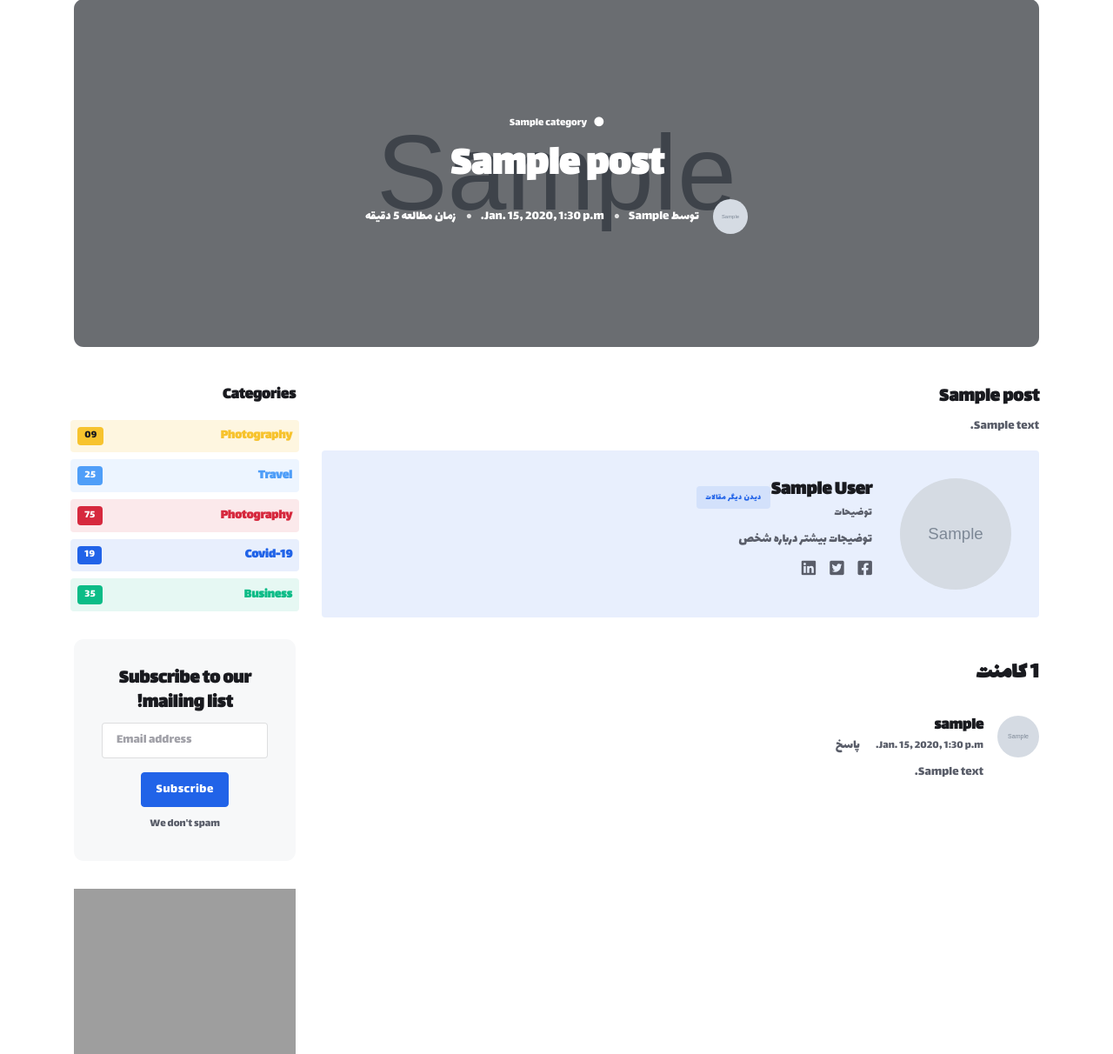
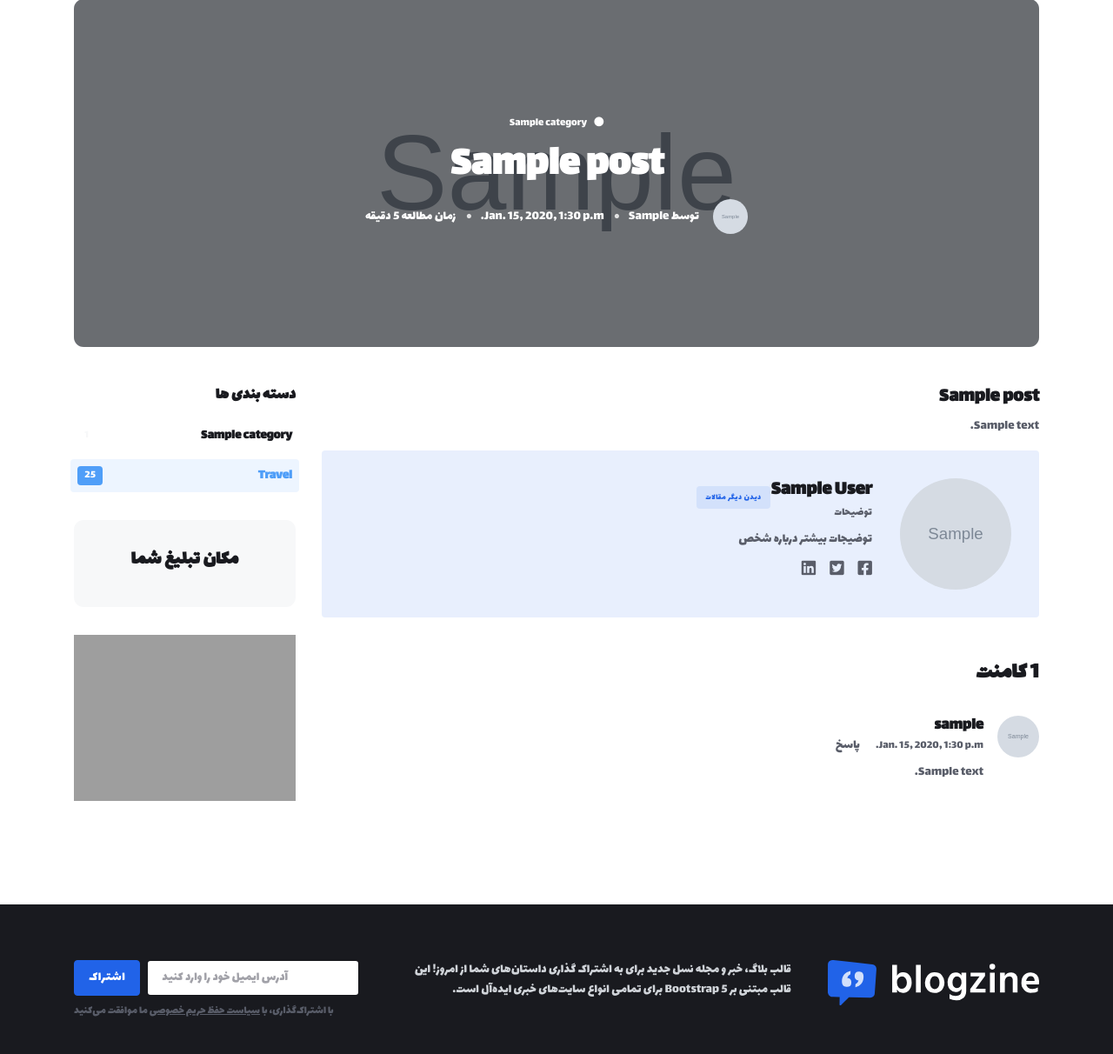
Before and after one commit to iliyasis/blog_site, a Django app: a page that uses blog_app/templates/blog_app/post_detail.html in a window 1280 px wide. Shown: the part 136-1348 px from the top of the page at 87% size. Run offline with Django 5.2, Linux system fonts and the light colour scheme; tables that the repository leaves empty hold one stand-in row (values such as "Sample post"); grey boxes marked "Sample" are stand-in pictures; some libraries are stand-ins or nearby versions; some web fonts are replaced; grey boxes are pictures that could not be loaded.

Commit message:
manage category and find similar next post

```diff
--- a/account_app/templates/account_app/profile.html
+++ b/account_app/templates/account_app/profile.html
@@ -1,4 +1,4 @@
-{% extends 'home_app/base.html' %}
+ {% extends 'home_app/base.html' %}
 
 {% load static %}
 
--- a/blog_app/models.py
+++ b/blog_app/models.py
@@ -2,6 +2,7 @@
 from django.contrib.auth.models import User
 from django.urls import reverse
 from django.utils.text import slugify
+from django.db.models import Count, Q
 
 
 # Create your models here.
@@ -21,6 +22,9 @@
 
     def get_absolute_url(self):
         return reverse('blog_app:category_detail', kwargs={'pk': self.pk})
+
+    def post_count(self):
+        return self.posts.count()
 
 
 
@@ -46,6 +50,25 @@
     def __str__(self):
         return f"{ self.title }   ------------  {self.content[:25]} "
 
+    def get_similar_post(self):
+        current_categories = self.category.all()
+
+        similar_posts = (
+            Post.objects
+            .exclude(pk=self.pk)
+            .filter(category__in=current_categories)
+            .annotate(
+                similarity=Count(
+                    'category',
+                    filter=Q(category__in=current_categories),
+                    distinct=True
+                )
+            )
+            .order_by('-similarity', '-date_posted')
+        )
+
+        return similar_posts.first()
+
 
 class Comment(models.Model):
     post = models.ForeignKey(Post, related_name="comments", on_delete=models.CASCADE)
--- a/blog_app/templates/blog_app/post_detail.html
+++ b/blog_app/templates/blog_app/post_detail.html
@@ -1,6 +1,8 @@
 {% extends 'home_app/base.html' %}
 
 {% load static %}
+
+{% load category_tags %}
 
 {% block content %}
 
@@ -114,7 +116,8 @@
                                             <div class="mb-2">
                                                 <h5 class="m-0">{{ comment.author.profile.nickname }}</h5>
                                                 <span class="me-3 small">{{ comment.date_posted }}</span>
-                                                <a onclick="reply({{ comment.id }},'{{ comment.author.profile.nickname }}')" href="#comment" class="text-body fw-normal">پاسخ</a>
+                                                <a onclick="reply({{ comment.id }},'{{ comment.author.profile.nickname }}')"
+                                                   href="#comment" class="text-body fw-normal">پاسخ</a>
                                             </div>
                                             <p>{{ comment.content }}</p>
                                         </div>
@@ -128,7 +131,8 @@
                                                 <div class="mb-2">
                                                     <h5 class="m-0">{{ reply.author.profile.nickname }}</h5>
                                                     <span class="me-3 small">{{ reply.date_posted }} </span>
-                                                <a onclick="reply({{ reply.id }}, '{{ reply.author.profile.nickname }}')" href="#comment" class="text-body fw-normal">پاسخ</a>
+                                                    <a onclick="reply({{ reply.id }}, '{{ reply.author.profile.nickname }}')"
+                                                       href="#comment" class="text-body fw-normal">پاسخ</a>
                                                 </div>
                                                 <p>{{ reply.content }}</p>
                                             </div>
@@ -156,7 +160,7 @@
                         {% if user.is_authenticated %}
                             <!-- Reply START -->
                             <div id="comment">
-                            <h3>نطرات خود را با  ما به اشتراک بگذارید</h3>
+                                <h3>نطرات خود را با ما به اشتراک بگذارید</h3>
                                 <form method="post" class="row g-3 mt-2">
                                     {% csrf_token %}
                                     <input id="reply_input" type="hidden" name="reply_to" value="">
@@ -177,42 +181,12 @@
                     <!-- Right sidebar START -->
                     <div class="col-lg-3">
                         <div data-sticky data-margin-top="80" data-sticky-for="991">
-                            <!-- Categories -->
-                            <div class="row g-2">
-                                <h5>Categories</h5>
-                                <div class="d-flex justify-content-between align-items-center bg-warning bg-opacity-15 rounded p-2 position-relative">
-                                    <h6 class="m-0 text-warning">Photography</h6>
-                                    <a href="post-single-4.html#"
-                                       class="badge bg-warning text-dark stretched-link">09</a>
-                                </div>
-                                <div class="d-flex justify-content-between align-items-center bg-info bg-opacity-10 rounded p-2 position-relative">
-                                    <h6 class="m-0 text-info">Travel</h6>
-                                    <a href="post-single-4.html#" class="badge bg-info stretched-link">25</a>
-                                </div>
-                                <div class="d-flex justify-content-between align-items-center bg-danger bg-opacity-10 rounded p-2 position-relative">
-                                    <h6 class="m-0 text-danger">Photography</h6>
-                                    <a href="post-single-4.html#" class="badge bg-danger stretched-link">75</a>
-                                </div>
-                                <div class="d-flex justify-content-between align-items-center bg-primary bg-opacity-10 rounded p-2 position-relative">
-                                    <h6 class="m-0 text-primary">Covid-19</h6>
-                                    <a href="post-single-4.html#" class="badge bg-primary stretched-link">19</a>
-                                </div>
-                                <div class="d-flex justify-content-between align-items-center bg-success bg-opacity-10 rounded p-2 position-relative">
-                                    <h6 class="m-0 text-success">Business</h6>
-                                    <a href="post-single-4.html#" class="badge bg-success stretched-link">35</a>
-                                </div>
-                            </div>
+                            {% show_categories %}
 
                             <!-- Newsletter START -->
                             <div class="bg-light p-4 mt-4 rounded-3 text-center">
-                                <h4>Subscribe to our mailing list!</h4>
-                                <form>
-                                    <div class="mb-3">
-                                        <input type="email" class="form-control" placeholder="Email address">
-                                    </div>
-                                    <button type="submit" class="btn btn-primary">Subscribe</button>
-                                    <div class="form-text">We don't spam</div>
-                                </form>
+                                <h4>مکان تبلیغ شما</h4>
+
                             </div>
                             <!-- Newsletter END -->
 
@@ -231,28 +205,37 @@
         <!-- =======================
         Main END -->
 
-        <!-- =======================
-        Sticky post START -->
-        <div class="sticky-post bg-light border p-4 mb-5 text-sm-end rounded d-none d-xxl-block">
+        {% with similar_post=post.get_similar_post %}
+
+            {% if similar_post %}
+
+                <div dir="ltr" class="sticky-post bg-light border p-3 mb-5 rounded d-none d-xxl-block">
+    <span class="d-block text-start mb-2">
+        <i class="bi bi-arrow-left ms-3"></i>...پیشنهاد بعدی
+    </span>
                     <div class="d-flex align-items-center">
-                <!-- Title -->
-                <div class="me-3">
-                    <span>Next post<i class="bi bi-arrow-right ms-3"></i></span>
-                    <h6 class="m-0"><a href="javascript:void(0)" class="stretched-link btn-link text-reset">Bad habits
-                        that people in the industry need to quit</a></h6>
+                        <div dir="rtl" class="me-3">
+                            <h6 class="ms-2">
+                                <a href="{{ similar_post.get_absolute_url }}"
+                                   class="stretched-link btn-link text-reset">
+                                    {{ similar_post.title }}
+                                </a>
+                            </h6>
                         </div>
-                <!-- image -->
                         <div class="col-4 d-none d-md-block">
-                    <img src="{% static 'images/blog/4by3/05.jpg' %}" alt="Image">
+                            <img src="{{ similar_post.image.url }}" alt="Image">
                         </div>
                     </div>
                 </div>
-        <!-- =======================
-        Sticky post END -->
+
+            {% endif %}
+
+        {% endwith %}
+
 
     </main>
     <script>
-    function reply(comment_id, author){
+        function reply(comment_id, author) {
             author = " پاسخ به " + author
             document.getElementById("reply_input").value = comment_id;
             document.getElementById("send_comment").value = author;
--- /dev/null
+++ b/blog_app/templates/components/categories.html
@@ -0,0 +1,17 @@
+<!-- Categories -->
+<div class="row g-2">
+    <h5>دسته بندی ها</h5>
+    {% for category in categories %}
+    <div class="d-flex justify-content-between align-items-center bg-{{ category.color }} bg-opacity-15 rounded p-2 position-relative">
+        <h6 class="m-0 text-{{ category.color }}">{{ category.title }}</h6>
+        <a href="{{ category.get_absolute_url }}"
+           class="badge bg-{{ category.color }} text-light stretched-link">{{ category.post_count }}</a>
+    </div>
+    {% endfor %}
+
+    <div class="d-flex justify-content-between align-items-center bg-info bg-opacity-10 rounded p-2 position-relative">
+        <h6 class="m-0 text-info">Travel</h6>
+        <a href="post-single-4.html#" class="badge bg-info stretched-link">25</a>
+    </div>
+
+</div>
--- /dev/null
+++ b/blog_app/templatetags/category_tags.py
@@ -0,0 +1,13 @@
+from django import template
+from blog_app.models import Category
+
+register = template.Library()
+
+
+@register.inclusion_tag("components/categories.html")
+def show_categories():
+    categories = Category.objects.all()[:5]
+
+    return {
+        "categories": categories
+    }
--- a/blog_app/urls.py
+++ b/blog_app/urls.py
@@ -6,5 +6,6 @@
     path("posts", views.post_list, name="post_list"),
     path("post/<slug:slug>", views.post_detail, name="post_detail"),
     path("category/<int:pk>",views.category_detail , name="category_detail"),
-    path("search/",views.search, name="searched_post")
+    path("search/",views.search, name="searched_post"),
+    path("test/", views.Test.as_view(), name="test"),
 ]
--- a/blog_app/views.py
+++ b/blog_app/views.py
@@ -1,7 +1,9 @@
-from django.shortcuts import render, get_object_or_404
+from django.shortcuts import render, get_object_or_404, HttpResponse
 from blog_app.models import Post ,Category, Comment
 from django.core.paginator import Paginator
 from django.db.models import Q
+from django.views.generic.base import View
+from django.views.generic.list import ListView
 
 # Create your views here.
 
@@ -47,3 +49,8 @@
     page_number = request.GET.get('page')
     posts = paginator.get_page(page_number)
     return render(request, "blog_app/post_list.html",{"posts": posts})
+
+
+class Test(ListView):
+    model = Post
+    template_name = "blog_app/test.html"
```
Also changed, not shown: blog_app/templates/blog_app/post_list.html (+6 -3 lines), blog_app/templates/blog_app/test.html (added, +12 -0 lines), blog_app/templatetags/__init__.py (added). Lines whose indentation alone changed are shown as unchanged.
